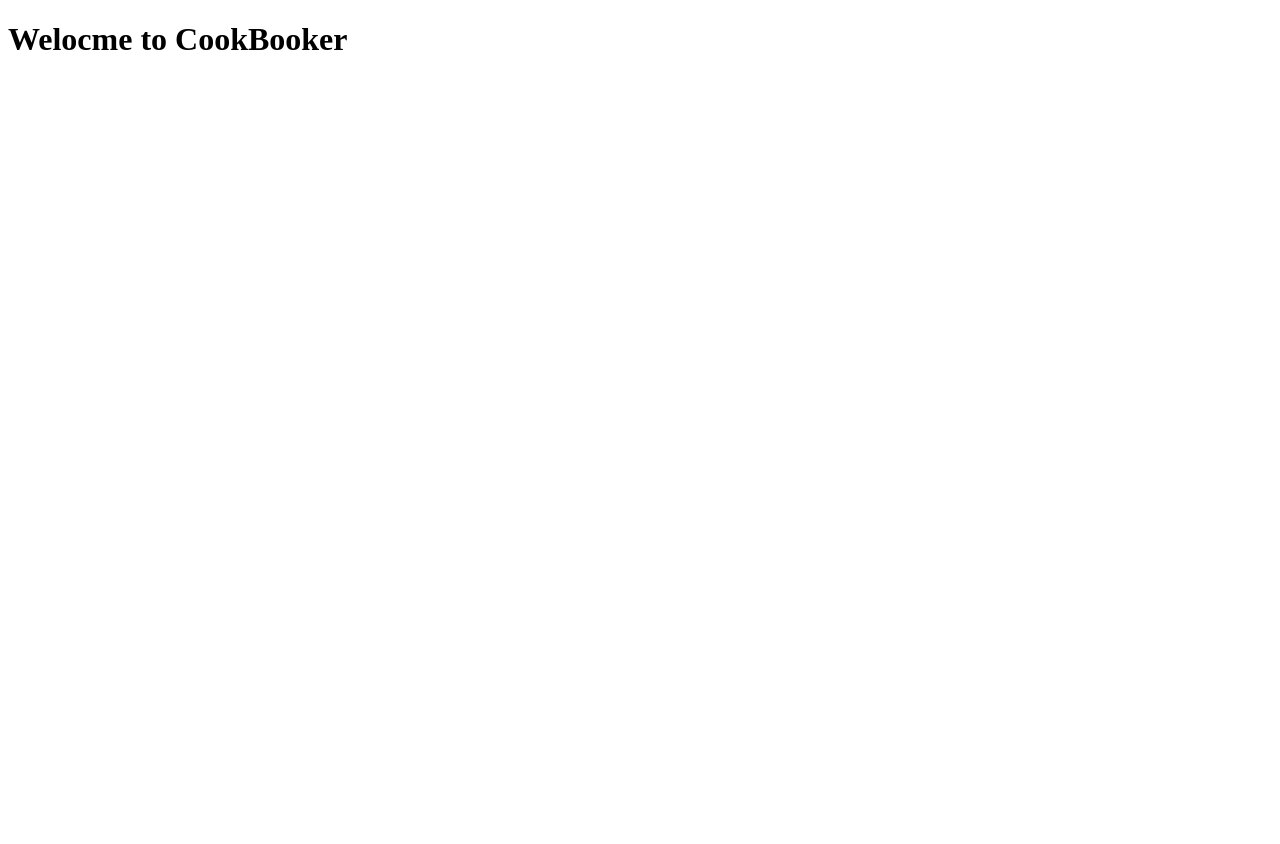
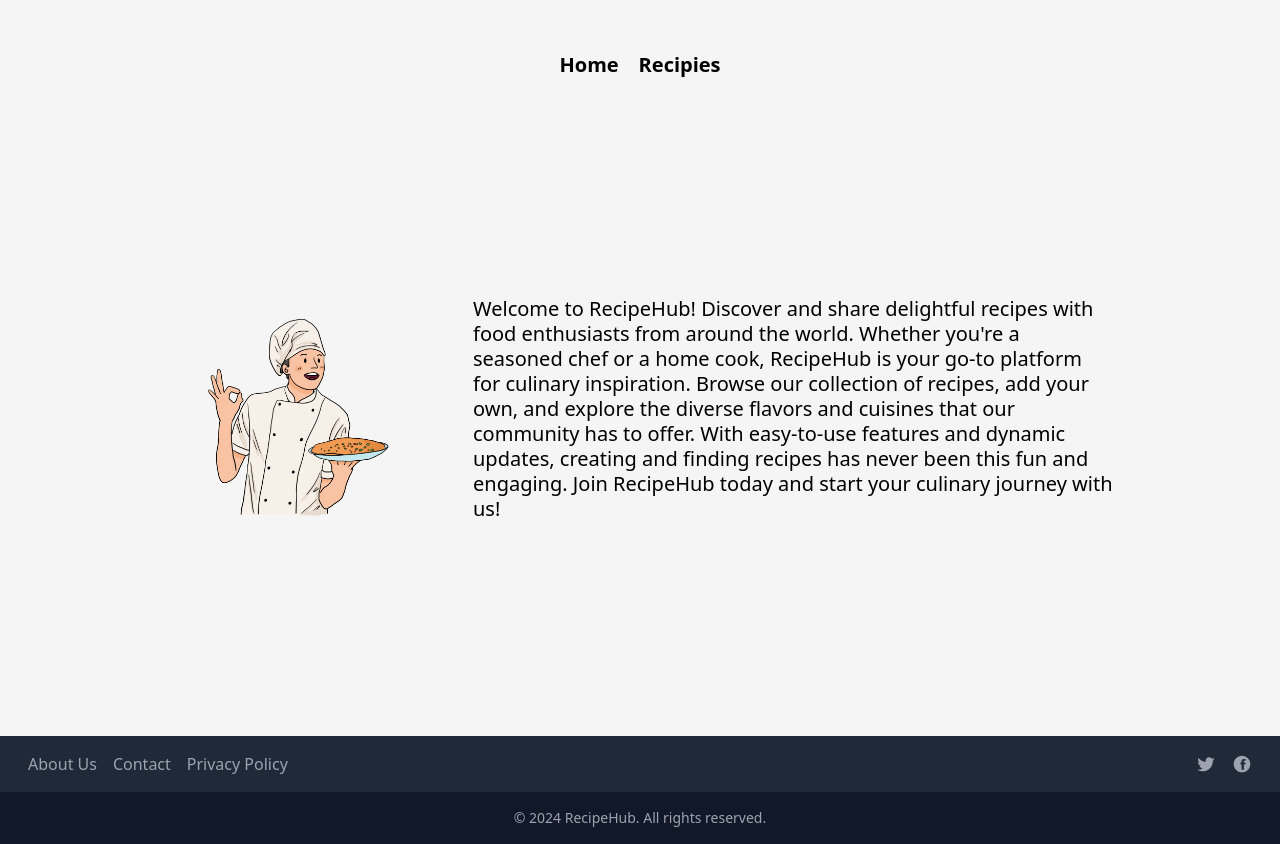
Before and after one commit to Efamamo/CookBooker, a plain HTML site: page views/index.html in a window 1280 px wide. Before the commit the page ends 800 px from the top, so only its background shows below. Drawn offline with nearby package versions, Linux system fonts and the light colour scheme.

Commit message:
home page finished

```diff
--- /dev/null
+++ b/styles/index.css
@@ -0,0 +1,34 @@
+body{
+    background-color: whitesmoke;
+}
+header ul{
+    margin-top: 50px;
+    list-style: none;
+    display: flex;
+    justify-content: center;
+    gap: 20px;
+}
+
+header ul li{
+    font-size: 20px;
+    cursor: pointer;
+    font-weight: bold;
+}
+
+.home-container{
+    display: flex;
+    height: 82vh;
+    align-items: center;
+    justify-content: center;
+    gap: 50px;
+}
+
+.home-container img{
+    width: 20%;
+}
+
+.home-container p{
+    width: 50%;
+    line-height: 25px;
+    font-size: 20px;
+}
--- a/views/index.html
+++ b/views/index.html
@@ -1,13 +1,64 @@
 <!DOCTYPE html>
 <html lang="en">
-<head>
-    <meta charset="UTF-8">
-    <meta name="viewport" content="width=device-width, initial-scale=1.0">
+  <head>
+    <meta charset="UTF-8" />
+    <meta name="viewport" content="width=device-width, initial-scale=1.0" />
     <title>Document</title>
-    <script src="https://unpkg.com/htmx.org@2.0.2" integrity="sha384-Y7hw+L/jvKeWIRRkqWYfPcvVxHzVzn5REgzbawhxAuQGwX1XWe70vji+VSeHOThJ" crossorigin="anonymous"></script>
+    <link rel="stylesheet" href="../styles/index.css">
+    <link href="https://cdn.jsdelivr.net/npm/tailwindcss@2.2.19/dist/tailwind.min.css" rel="stylesheet">
 
-</head>
-<body>
-    <h1>Welocme to CookBooker</h1>
-</body>
+    <script
+      src="https://unpkg.com/htmx.org@2.0.2"
+      integrity="sha384-Y7hw+L/jvKeWIRRkqWYfPcvVxHzVzn5REgzbawhxAuQGwX1XWe70vji+VSeHOThJ"
+      crossorigin="anonymous"
+    ></script>
+  </head>
+  <body>
+    <header>
+        <ul>
+            <li>Home</li>
+            <li>Recipies</li>
+        </ul>
+    </header>
+    <div class="home-container flex ">
+      <img src="../assets/cook.png" alt="cook" />
+      <p>
+        Welcome to RecipeHub! Discover and share delightful recipes with food
+        enthusiasts from around the world. Whether you're a seasoned chef or a
+        home cook, RecipeHub is your go-to platform for culinary inspiration.
+        Browse our collection of recipes, add your own, and explore the diverse
+        flavors and cuisines that our community has to offer. With easy-to-use
+        features and dynamic updates, creating and finding recipes has never
+        been this fun and engaging. Join RecipeHub today and start your culinary
+        journey with us!
+      </p>
+    </div>
+    <footer class="bg-gray-800 text-white mt-auto">
+        <div class="container mx-auto py-4 px-5 flex flex-wrap flex-col md:flex-row items-center">
+            <div class="flex md:justify-start justify-center mb-4 md:mb-0">
+                <a href="#" class="text-gray-400 hover:text-white mx-2">About Us</a>
+                <a href="#" class="text-gray-400 hover:text-white mx-2">Contact</a>
+                <a href="#" class="text-gray-400 hover:text-white mx-2">Privacy Policy</a>
+            </div>
+            <div class="flex md:ml-auto md:justify-end justify-center mb-4 md:mb-0">
+                <a href="#" class="text-gray-400 hover:text-white mx-2">
+                    <svg fill="currentColor" viewBox="0 0 24 24" class="w-5 h-5">
+                        <path d="M22.54 6.42c-.77.35-1.6.58-2.47.69a4.29 4.29 0 001.88-2.37 8.6 8.6 0 01-2.72 1.03A4.24 4.24 0 0015.89 4a4.26 4.26 0 00-4.26 4.26c0 .33.03.65.1.95a12.07 12.07 0 01-8.75-4.44 4.28 4.28 0 00-.58 2.14 4.25 4.25 0 001.89 3.54 4.23 4.23 0 01-1.92-.53v.05c0 2.06 1.46 3.77 3.4 4.16a4.24 4.24 0 01-1.91.07 4.26 4.26 0 003.97 2.96 8.53 8.53 0 01-5.28 1.82c-.34 0-.67-.02-1-.06a12.06 12.06 0 006.53 1.91c7.85 0 12.14-6.5 12.14-12.13 0-.18 0-.36-.01-.54a8.67 8.67 0 002.13-2.21z"></path>
+                    </svg>
+                </a>
+                <a href="#" class="text-gray-400 hover:text-white mx-2">
+                    <svg fill="currentColor" viewBox="0 0 24 24" class="w-5 h-5">
+                        <path d="M12 2.04c-5.5 0-9.96 4.46-9.96 9.96 0 5.5 4.46 9.96 9.96 9.96s9.96-4.46 9.96-9.96c0-5.5-4.46-9.96-9.96-9.96zm4.29 10.5h-2.07v6.29h-2.75v-6.29h-1.39v-2.29h1.39v-1.61c0-1.1.6-2.71 2.71-2.71h2.07v2.29h-1.52c-.27 0-.65.13-.65.71v1.32h2.17l-.29 2.29z"></path>
+                    </svg>
+                </a>
+
+            </div>
+        </div>
+        <div class="bg-gray-900 py-4">
+            <div class="container mx-auto text-center">
+                <p class="text-gray-400 text-sm">© 2024 RecipeHub. All rights reserved.</p>
+            </div>
+        </div>
+    </footer>
+  </body>
 </html>
```
Also changed, not shown: assets/cook.png (added), 1 other file.
